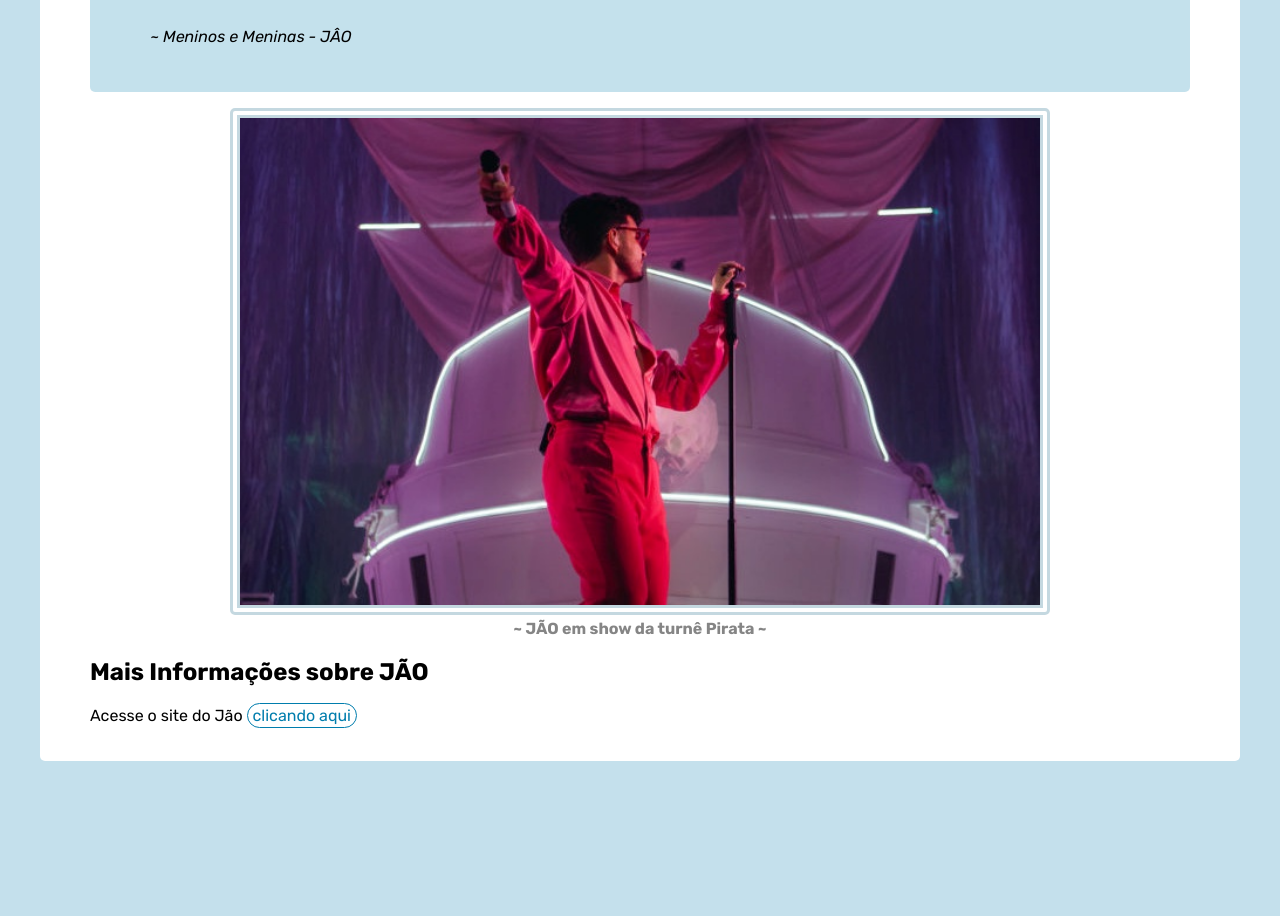
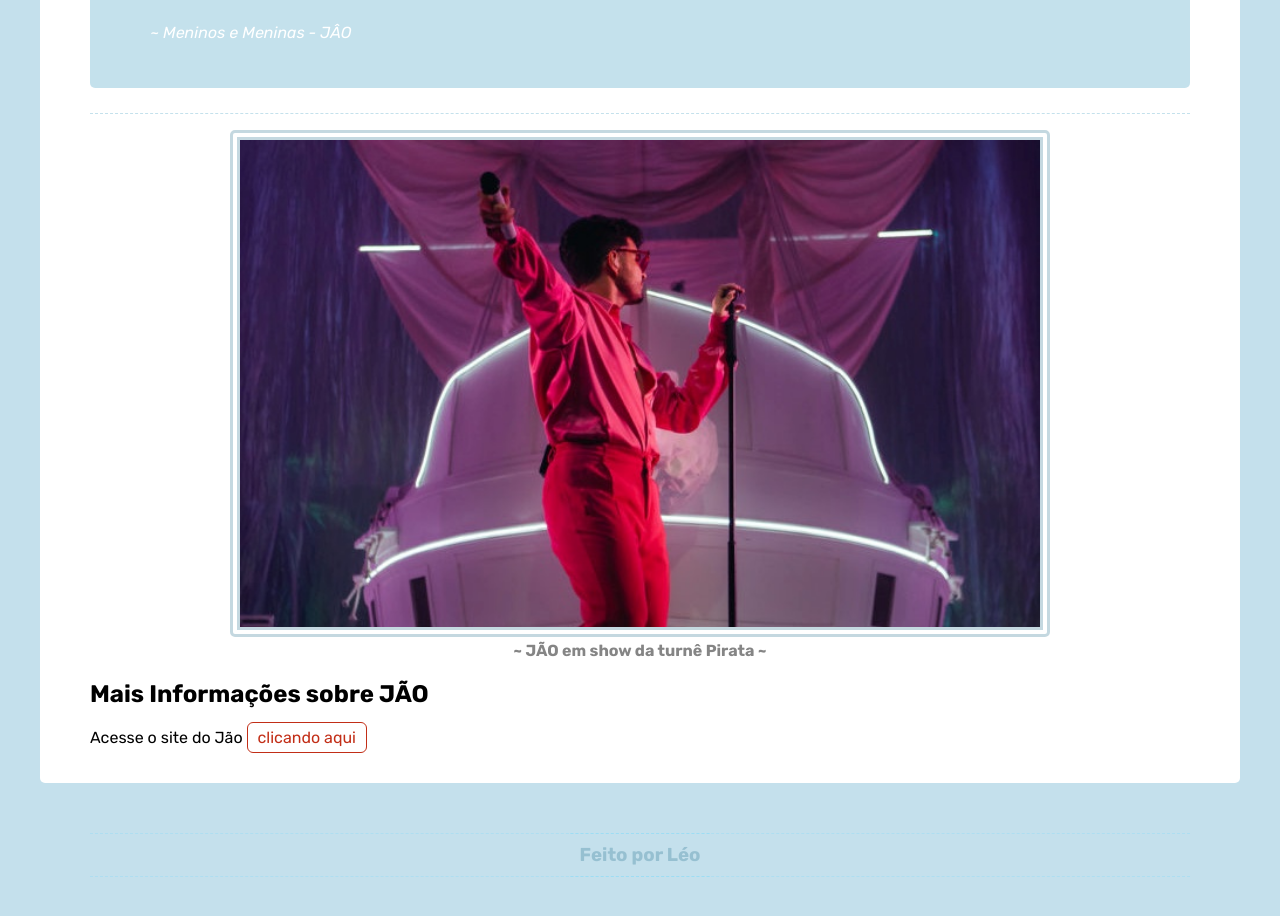
Before and after one commit to LeonardoMarques7/Jao-wiki, a plain HTML site: page index.html in a window 1280 px wide. Shown: the part 2045-2961 px from the top of the page. Before the commit the page ends 2856 px from the top, so only its background shows below. Drawn offline with Linux system fonts and the light colour scheme.

Commit message:
Add footer...

```diff
--- a/css/style.css
+++ b/css/style.css
@@ -81,6 +81,7 @@ figcaption {
 .quotes-container p {
     font-style: italic;
     padding: 0 30px;
+    color: #fff;
 }
 
 /* Curiosidades */
@@ -93,7 +94,7 @@ figcaption {
 }
 
 .curiosities-container li {
-    height: 30px;
+    padding-bottom: 10px;
 }
 
 /* Imagem Bold */
@@ -101,6 +102,8 @@ figcaption {
 .img-bold {
     font-weight: bold;
     text-align: center;
+    border-top: 1px dashed #007cad3b;
+    margin-top: 25px;
 }
 
 .img-destaque {
@@ -111,11 +114,11 @@ figcaption {
 
 .link,
 .link-2 {
-    color: #007DAD;
-    border: 1px solid #007DAD;
-    padding: 2px 5px;
+    color: #C22E17;
+    border: 1px solid #C22E17;
+    padding: 5px 10px;
     text-decoration: none;
-    border-radius: 20px;
+    border-radius: 6px;
     background-color: #fff;
 }
 
@@ -125,14 +128,26 @@ figcaption {
 
 .link:hover,
 .link-2:hover {
-    color: #005272;
-    border: 1px solid #005272;
+    color: #fff;
+    background-color: #C22E17;
 }
 
 @media (max-width: 600px) {
     .moreinfo-container {
         text-align: center;
         padding: 10px;
+    }
+
+    figcaption {
+        font-size: 12px;
+    }
+
+    .quotes-container{
+        padding: 10px 10px;
+    }
+
+    .quotes-container blockquote{
+        font-size: 20px;
     }
 
     .link-2 {
@@ -143,3 +158,22 @@ figcaption {
         display: none;
     }
 }
+
+.footer-page h3, a{
+    border-top: 1px dashed #66d6ff3b;
+    border-bottom: 1px dashed #66d6ff3b;
+    padding: 10px 10px;
+    color: #0055773b;
+    text-align: center;
+    text-decoration: none;
+}
+
+.footer-page {
+    max-width: 1100px;
+    position: relative;
+    margin: 50px auto;
+}
+
+.footer-page a:hover {
+    color: #00b7ff3b;
+}
--- a/index.html
+++ b/index.html
@@ -100,5 +100,9 @@
             <a href="https://www.sitedojao.com/" class="link-2">clicando aqui</a>
         </div>
     </div>
+    <!-- Footer -->
+    <div class="footer-page">
+        <h3><a href="https://github.com/LeonardoMarques7/">Feito por Léo</a></h3>
+    </div>
 </body>
 </html>
```
